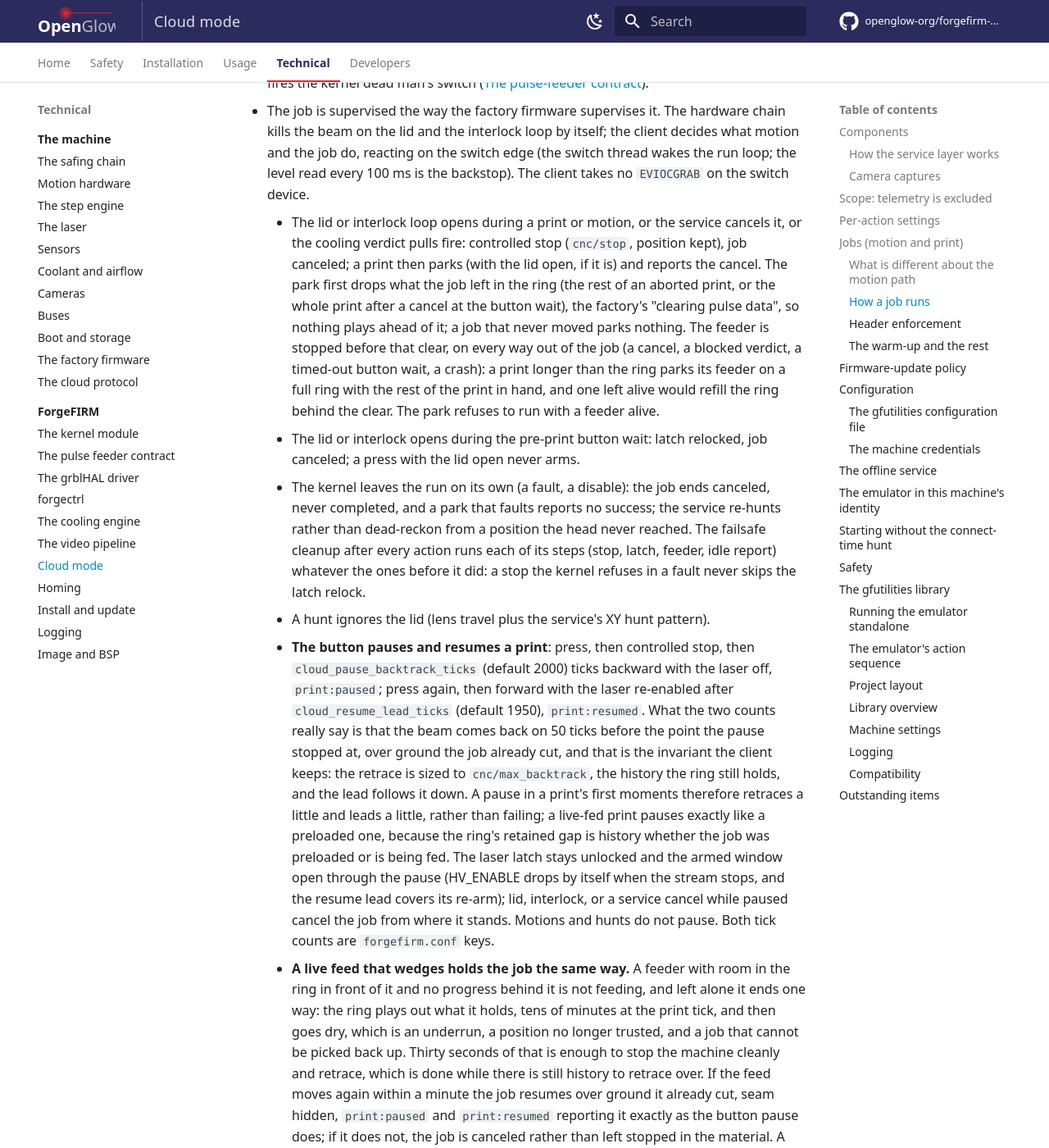
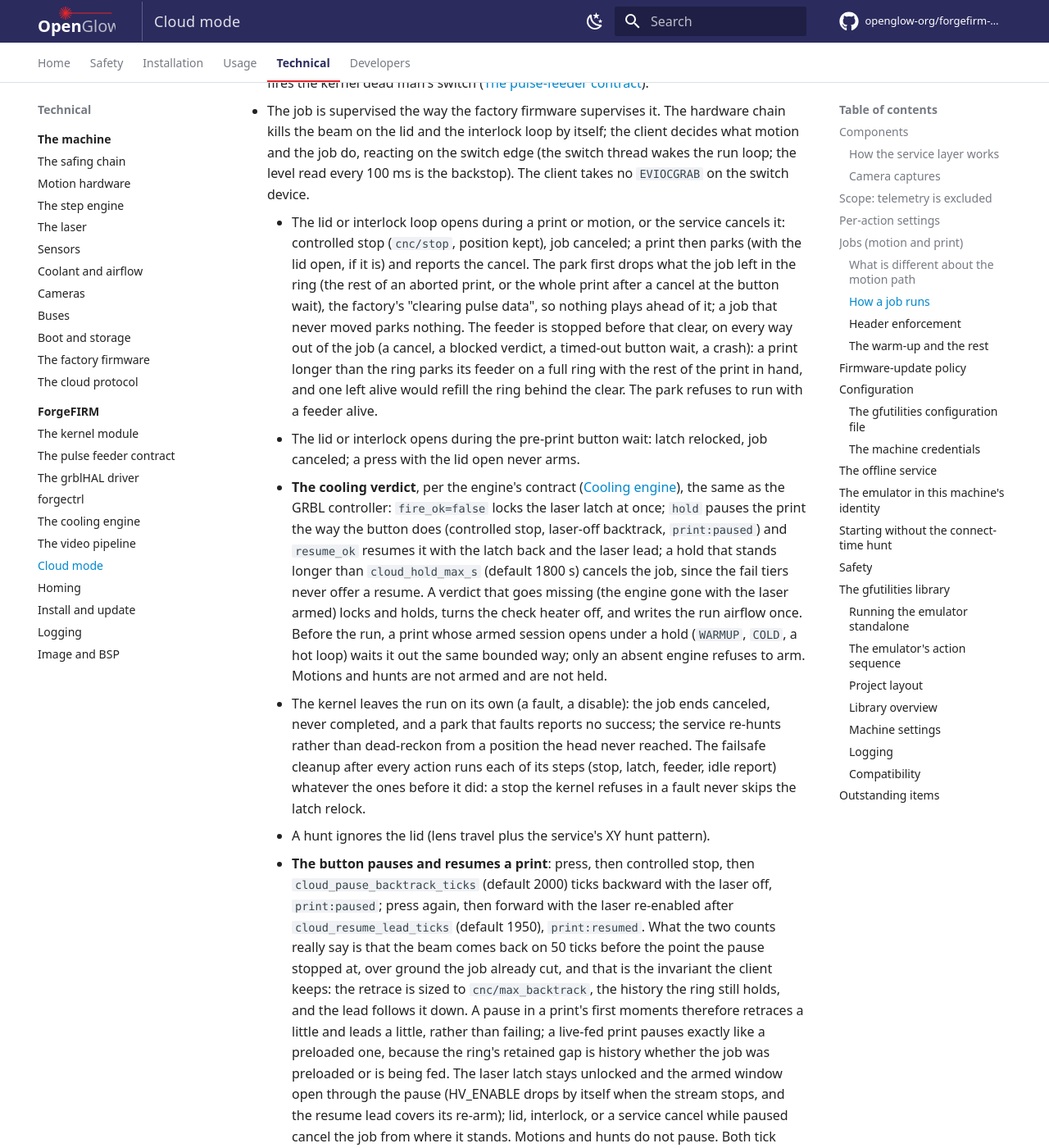
Before and after one commit to openglow-org/forgefirm-docs, an MkDocs documentation site: the page built from docs/technical/forgefirm/cloud-mode.md, in a window 1280 px wide and 1400 px high, scrolled down 5537 px. Shown: the whole window at 82% size. Built offline with MkDocs 1.6.1 and Material for MkDocs 9.7.7, drawn with Linux system fonts in a browser that asks for light colours; comment, search, counter and statistics services are not loaded; some of the changed text lies outside the part shown.

Commit message:
cloud-mode: the cloud client holds and resumes on the cooling verdict

```diff
--- a/docs/technical/forgefirm/cloud-mode.md
+++ b/docs/technical/forgefirm/cloud-mode.md
@@ -211,9 +211,9 @@ buffered at once, not how long a job may be (below).
   edge (the switch thread wakes the run loop; the level read every 100 ms is
   the backstop). The client takes no `EVIOCGRAB` on the switch device.
     - The lid or interlock loop opens during a print or motion, or the
-      service cancels it, or the cooling verdict pulls fire: controlled stop
-      (`cnc/stop`, position kept), job canceled; a print then parks (with
-      the lid open, if it is) and reports the cancel. The park first drops
+      service cancels it: controlled stop (`cnc/stop`, position kept), job
+      canceled; a print then parks (with the lid open, if it is) and
+      reports the cancel. The park first drops
       what the job left in the ring (the rest of an aborted print, or the
       whole print after a cancel at the button wait), the factory's
       "clearing pulse data", so nothing plays ahead of it; a job that never
@@ -225,6 +225,19 @@ buffered at once, not how long a job may be (below).
       a feeder alive.
     - The lid or interlock opens during the pre-print button wait: latch
       relocked, job canceled; a press with the lid open never arms.
+    - **The cooling verdict**, per the engine's contract
+      ([Cooling engine](cooling-engine.md)), the same as the GRBL
+      controller: `fire_ok=false` locks the laser latch at once; `hold`
+      pauses the print the way the button does (controlled stop, laser-off
+      backtrack, `print:paused`) and `resume_ok` resumes it with the latch
+      back and the laser lead; a hold that stands longer than
+      `cloud_hold_max_s` (default 1800 s) cancels the job, since the fail
+      tiers never offer a resume. A verdict that goes missing (the engine
+      gone with the laser armed) locks and holds, turns the check heater
+      off, and writes the run airflow once. Before the run, a print whose
+      armed session opens under a hold (`WARMUP`, `COLD`, a hot loop) waits
+      it out the same bounded way; only an absent engine refuses to arm.
+      Motions and hunts are not armed and are not held.
     - The kernel leaves the run on its own (a fault, a disable): the job
       ends canceled, never completed, and a park that faults reports no
       success; the service re-hunts rather than dead-reckon from a position
@@ -384,7 +397,7 @@ The operator's procedure for the credentials and the panel fields is on
 | Where | Keys |
 |---|---|
 | `/data/etc/gfhome.conf` (seeded from `/etc/gfhome.conf.sample`) | `SERVICE.*` (server and status URLs), `FACTORY_FIRMWARE.CHECK` / `STATUS_FILE`, `FORGECTRL.URL`, `LOGGING.SAVE_PULS` / `SAVE_SENT_IMAGES` (both default off) and `LOGGING.CAPTURE_DIR` (default `/data/forgefirm/captures/<app>`), `MOTION.*` (including `WARM_UP_DELAY` and `COOL_DOWN_DELAY`), `THERMAL.*`. |
-| `/data/forgefirm.conf` (managed from the forgectrl UI) | `controller_mode` (`grbl` / `cloud`, read by the forgectrl supervisor, which spawns exactly one controller at boot and on every mode switch; the init scripts defer to it), `homing_mode`, identity overrides `gf_serial` / `gf_password` (a serial override re-derives the hostname), the pause pair `cloud_pause_backtrack_ticks` / `cloud_resume_lead_ticks`, the download guards `pulse_warn_threshold_bytes` / `pulse_reject_threshold_bytes` (bytes of compressed body held in memory, unset = 32 MiB warn and 128 MiB refuse, 0 lifts either), and the log levels `log_gfcloud_disk` / `log_gfcloud_remote` and `log_gfhome_*` (each `off`..`debug`; read at process start, so applied at reboot). |
+| `/data/forgefirm.conf` (managed from the forgectrl UI) | `controller_mode` (`grbl` / `cloud`, read by the forgectrl supervisor, which spawns exactly one controller at boot and on every mode switch; the init scripts defer to it), `homing_mode`, identity overrides `gf_serial` / `gf_password` (a serial override re-derives the hostname), the pause pair `cloud_pause_backtrack_ticks` / `cloud_resume_lead_ticks`, the cooling-hold bound `cloud_hold_max_s`, the download guards `pulse_warn_threshold_bytes` / `pulse_reject_threshold_bytes` (bytes of compressed body held in memory, unset = 32 MiB warn and 128 MiB refuse, 0 lifts either), and the log levels `log_gfcloud_disk` / `log_gfcloud_remote` and `log_gfhome_*` (each `off`..`debug`; read at process start, so applied at reboot). |
 
 ### The gfutilities configuration file
 
```
Also changed, not shown: docs/technical/forgefirm/cooling-engine.md (+3 -1 lines), docs/usage/cloud-mode.md (+7 -1 lines), docs/usage/settings.md (+1 -0 lines).
